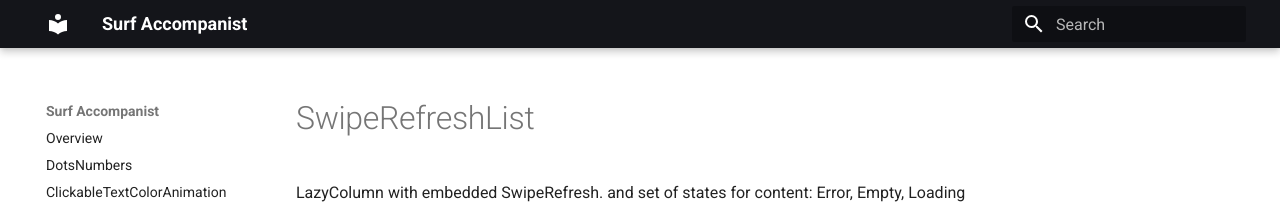
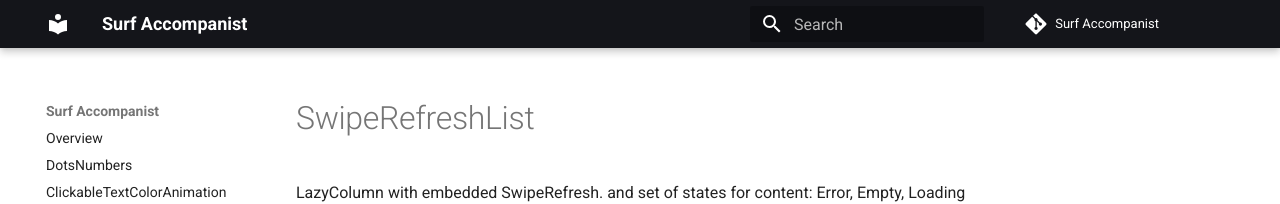
Before and after one commit to keygenqt/keygenqt-accompanist, an MkDocs documentation site: the page built from docs/SwipeRefreshList.md, in a window 1280 px wide. Shown: the top 204 px of the page. Built offline with MkDocs 1.6.1 and Material for MkDocs 9.7.7, drawn with Linux system fonts in a browser that asks for light colours; comment, search, counter and statistics services are not loaded.

Commit message:
Update docs

```diff
--- a/mkdocs.yml
+++ b/mkdocs.yml
@@ -1,4 +1,8 @@
 site_name: Surf Accompanist
+
+# Repository
+repo_name: 'Surf Accompanist'
+repo_url: 'https://github.com/keygenqt/surf-accompanist'
 
 # Navigation
 nav:
```
Also changed, not shown: docs/index.md (+1 -1 lines).
